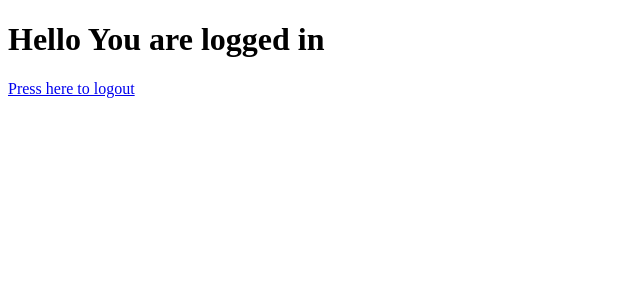
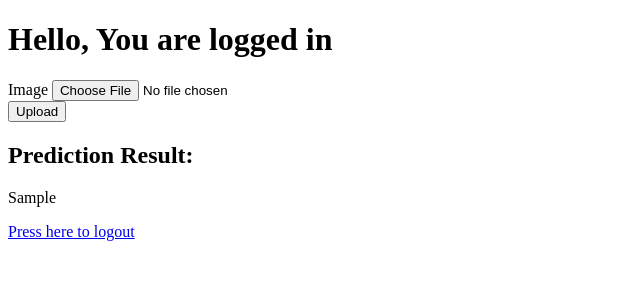
Before and after one commit to khaled3099/Autisim_Detection_Website, a Flask app: template templates/dashboard.html in a window 1280 px wide. Shown: the top 300 px of the page, without its empty margins (0-640 px from the left). Run offline with Flask 3, Linux system fonts and the light colour scheme; the template is opened without the code that fills it: values that come from a table or form of the project are taken from there, most other values are stand-ins (such as "Sample title", 1, 10 or a date in 2020).

Commit message:
adding prediction funcionality

```diff
--- a/app.py
+++ b/app.py
@@ -1,38 +1,47 @@
-from flask import Flask, render_template,url_for,redirect
+import os
+
+from flask import Flask, render_template, url_for, redirect
 from flask_sqlalchemy import SQLAlchemy
 from flask_login import UserMixin, login_user, LoginManager, logout_user, current_user, login_required
 from flask_wtf import FlaskForm
-from wtforms.fields.simple import StringField, SubmitField
+from wtforms.fields.simple import StringField, SubmitField, FileField
 from wtforms.validators import InputRequired, Length, ValidationError
 from flask_bcrypt import Bcrypt
-
-
+from PIL import Image
+import tensorflow as tf
+import numpy as np
 
 app = Flask(__name__)
+app.config['UPLOAD_FOLDER'] = 'uploads'
 db = SQLAlchemy()
 bcrypt = Bcrypt(app)
 app.config['SQLALCHEMY_DATABASE_URI'] = 'sqlite:///database.db'
 db.init_app(app)
 app.config['SECRET_KEY'] = 'this is a secret key'
 
+
 login_manager = LoginManager()
 login_manager.init_app(app)
 login_manager.login_view = "login"
 
+model = tf.keras.models.load_model('C:/Users/Famille/Desktop/Nouveau dossier (2)/vgg19_model_1.h5')
+
 @login_manager.user_loader
 def load_user(user_id):
     return User.query.get(int(user_id))
+
 
 class User(db.Model, UserMixin):
     id = db.Column(db.Integer, primary_key=True)
     username = db.Column(db.String(20), unique=True, nullable=False)
     password = db.Column(db.String(80), nullable=False)
 
+
 class RegisterForm(FlaskForm):
-    username = StringField(validators=[InputRequired(), Length(min=4,max=20)],
+    username = StringField(validators=[InputRequired(), Length(min=4, max=20)],
                            render_kw={"placeholder": "Username"})
 
-    password = StringField(validators=[InputRequired(), Length(min=4,max=20)],
+    password = StringField(validators=[InputRequired(), Length(min=4, max=20)],
                            render_kw={"placeholder": "Password"})
 
     submit = SubmitField("Register")
@@ -45,54 +54,83 @@ class RegisterForm(FlaskForm):
 
 
 class LoginForm(FlaskForm):
-    username = StringField(validators=[InputRequired(), Length(min=4,max=20)],
+    username = StringField(validators=[InputRequired(), Length(min=4, max=20)],
                            render_kw={"placeholder": "Username"})
 
-    password = StringField(validators=[InputRequired(), Length(min=4,max=20)],
+    password = StringField(validators=[InputRequired(), Length(min=4, max=20)],
                            render_kw={"placeholder": "Password"})
 
     submit = SubmitField("Login")
+
+
+class UploadForm(FlaskForm):
+    image = FileField(validators=[InputRequired()])
+    submit = SubmitField("Upload")
+def preprocess_image(image):
+    image = image.resize((224, 224))
+    image_array = np.asarray(image)
+    image_array = image_array / 255.0
+    image_array = np.expand_dims(image_array, axis=0)
+    return image_array
+
+def make_prediction(image):
+    preprocessed_image = preprocess_image(image)
+    prediction = model.predict(preprocessed_image)
+    return prediction
 
 
 @app.route('/')
 def home():
     return render_template('home.html')
 
-@app.route('/dashboard',methods=['GET','POST'])
+
+@app.route('/dashboard', methods=['GET', 'POST'])
 @login_required
 def dashboard():
-    return render_template('dashboard.html')
+    form = UploadForm()
+    prediction_result = None
+    if form.validate_on_submit():
+        f = form.image.data
+        filename = os.path.join(app.config['UPLOAD_FOLDER'], f.filename)
+        f.save(filename)
 
-@app.route('/logout',methods=['GET','POST'])
+        image = Image.open(filename)
+        prediction_result = make_prediction(image)
+
+    return render_template('dashboard.html', form=form, prediction_result=prediction_result)
+
+
+@app.route('/logout', methods=['GET', 'POST'])
 @login_required
 def logout():
     logout_user()
     return redirect(url_for('home'))
 
-@app.route('/login',methods=['GET','POST'])
+
+@app.route('/login', methods=['GET', 'POST'])
 def login():
     form = LoginForm()
     if form.validate_on_submit():
-        user=User.query.filter_by(username=form.username.data).first()
+        user = User.query.filter_by(username=form.username.data).first()
         if user:
             if bcrypt.check_password_hash(user.password, form.password.data):
                 login_user(user)
                 return redirect(url_for('dashboard'))
-    return render_template('login.html',form=form)
+    return render_template('login.html', form=form)
 
 
-@app.route('/register',methods=['GET','POST'])
+@app.route('/register', methods=['GET', 'POST'])
 def register():
     form = RegisterForm()
 
     if form.validate_on_submit():
         hashed_password = bcrypt.generate_password_hash(form.password.data)
-        new_user = User(username=form.username.data,password=hashed_password)
+        new_user = User(username=form.username.data, password=hashed_password)
         db.session.add(new_user)
         db.session.commit()
         return redirect(url_for('login'))
 
-    return render_template('register.html',form=form)
+    return render_template('register.html', form=form)
 
 
 if __name__ == '__main__':
--- a/templates/dashboard.html
+++ b/templates/dashboard.html
@@ -5,7 +5,26 @@
     <title>Dashboard</title>
 </head>
 <body>
-<h1>Hello You are logged in</h1>
-<a href="{{url_for('logout')}}">Press here to logout</a>
+    <h1>Hello, You are logged in</h1>
+    <form method="post" enctype="multipart/form-data">
+        {{ form.hidden_tag() }}
+        <div>
+            {{ form.image.label }}
+            {{ form.image() }}
+            {% for error in form.image.errors %}
+                <span style="color: red;">{{ error }}</span>
+            {% endfor %}
+        </div>
+        <div>
+            {{ form.submit() }}
+        </div>
+    </form>
+    {% if prediction_result %}
+    <div>
+        <h2>Prediction Result:</h2>
+        <p>{{ prediction_result }}</p>
+    </div>
+    {% endif %}
+    <a href="{{ url_for('logout') }}">Press here to logout</a>
 </body>
 </html>
--- a/templates/home.html
+++ b/templates/home.html
@@ -7,7 +7,7 @@
 </head>
 <body>
 <div class="background">
-<h1>Login Athentification System in Flask</h1>
+
     <div class="container">
 <a href="{{ url_for('login') }}">Login</a><br>
 <a href="{{ url_for('register') }}">Register</a><br>
```
Also changed, not shown: instance/database.db, static/Hbackground.jpg (deleted), static/Hombg.jpg (deleted), static/HomeBackground.jpg (deleted), uploads/Autistic.0.jpg (added), uploads/Autistic.1.jpg (added), uploads/Autistic.4.jpg (added), uploads/Autistic.6.jpg (added).
